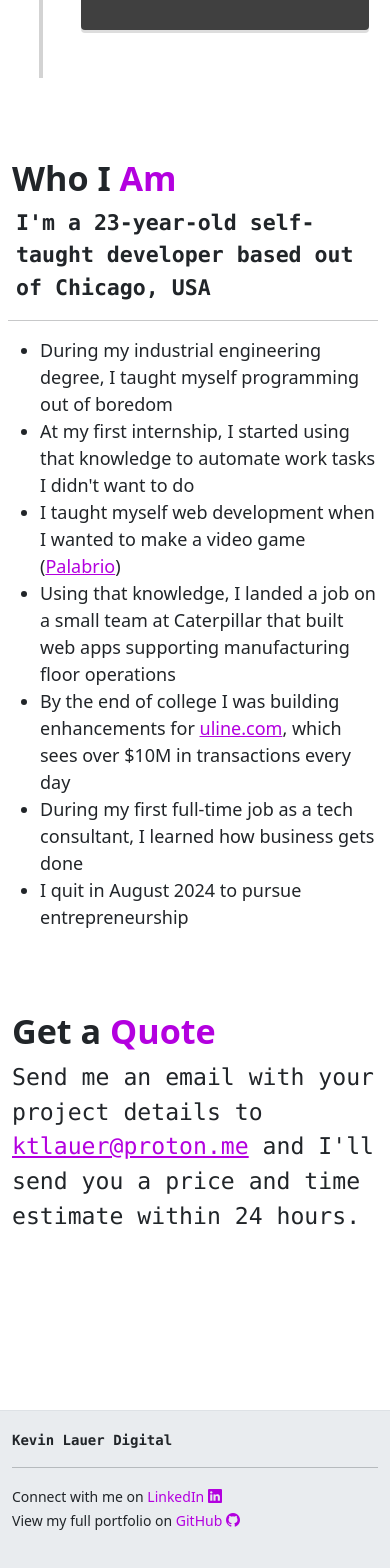
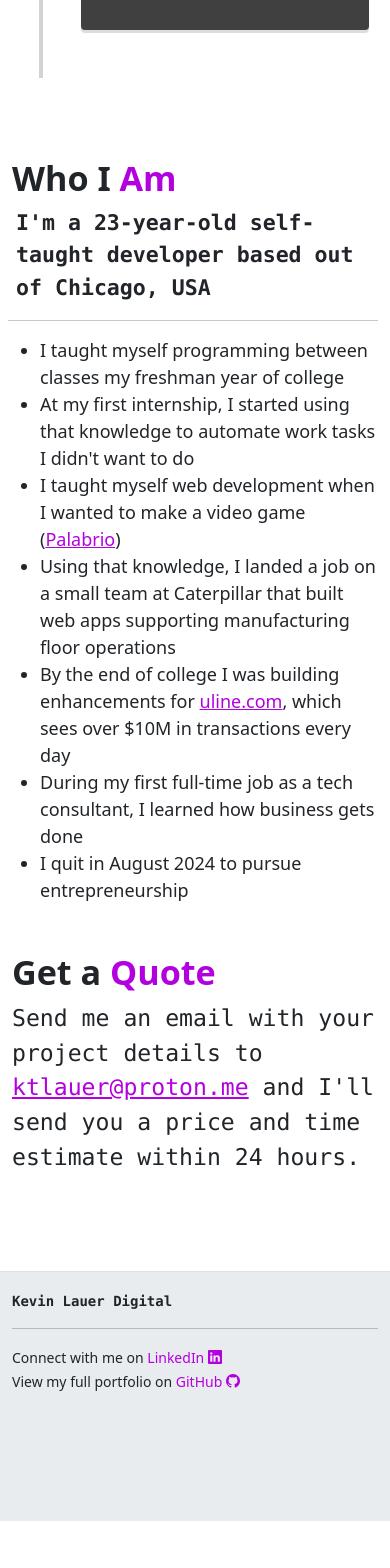
Before and after one commit to kloovin112358/KevinLauerDigital, a React (Create React App) app: page / in a window 390 px wide. Shown: the part 8568-10136 px from the top of the page. After the commit the page ends 10089 px from the top, so only its background shows below. Built offline with nearby package versions, Linux system fonts and the light colour scheme.

Commit message:
revised spacing and wording

```diff
--- a/src/App.scss
+++ b/src/App.scss
@@ -30,8 +30,11 @@ $primary: #b300df;
   }
 }
 
+#getAQuoteSection {padding-bottom: 11rem;}
+
 @media (max-width: 767.98px) {
   .responsive-font-size{font-size: 18px;}
+  #getAQuoteSection {padding-bottom: 6rem;}
 }
 
 .hidden-elements.hidden, .hidden-script-elements.hidden, .hidden-inline-script-elements.hidden {
--- a/src/components/GetAQuoteSection.jsx
+++ b/src/components/GetAQuoteSection.jsx
@@ -3,7 +3,7 @@ import {Fade } from "react-awesome-reveal";
 
 const GetAQuoteSection = () => {
   return (
-    <div className="mt-3 mt-lg-5" style={{paddingBottom:"11rem"}}>
+    <div className="mt-3 mt-lg-5" id="getAQuoteSection">
         <h1 className="fw-bold display-4" id="hire">Get a <span className="text-primary">Quote</span></h1>
         <div className="fs-3 font-monospace mt-2 mt-lg-3">
           <Fade triggerOnce={true} duration={2000}>
--- a/src/components/WhoIAmSection.jsx
+++ b/src/components/WhoIAmSection.jsx
@@ -4,7 +4,7 @@ import { Fade } from 'react-awesome-reveal';
 
 const WhoIAmSection = () => {
   return (
-    <div className="pb-5 fs-4">
+    <div className="pb-3 pb-lg-5 fs-4">
         <h1 className="fw-bold display-4 mt-3 mt-lg-5" id="am">Who I <span className="text-primary">Am</span></h1>
         <Fade duration={2000} triggerOnce={true}>
         <div className="row">
@@ -16,7 +16,7 @@ const WhoIAmSection = () => {
             I'm a 23-year-old self-taught developer based out of Chicago, USA
             </p><hr></hr>
             <ul className="responsive-font-size">
-                <li>During my industrial engineering degree, I taught myself programming out of boredom</li>
+              <li>I taught myself programming between classes my freshman year of college</li>
               <li>At my first internship, I started using that knowledge to automate work tasks I didn't want to do</li>
               <li>I taught myself web development when I wanted to make a video game (<a href="https://github.com/kloovin112358/palabrio">Palabrio</a>)</li>
               <li>Using that knowledge, I landed a job on a small team at Caterpillar that built web apps supporting manufacturing floor operations</li>
```
Lines whose indentation alone changed are shown as unchanged.
